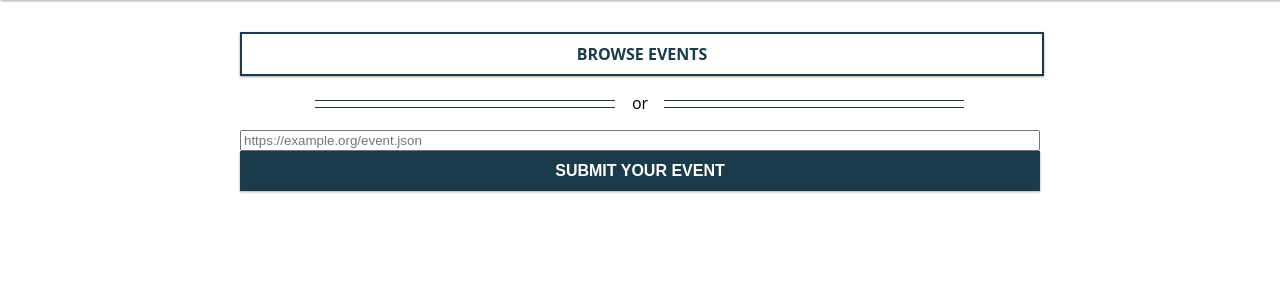
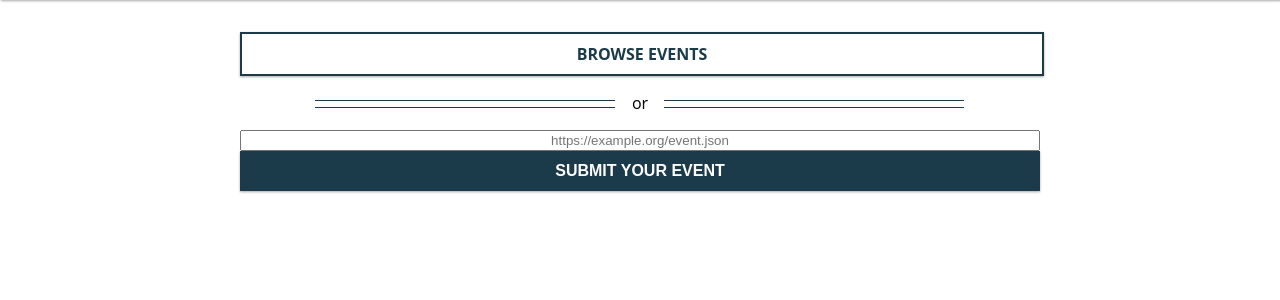
Before and after one commit to pretalx/when.events, a Django app: page / in a window 1280 px wide. Shown: the part 62-362 px from the top of the page. Run offline with Django 3.2, Linux system fonts and the light colour scheme; style sheets or scripts are compiled from the project's sources; parts of the project's set-up code (start-up, migrations or seed data) failed here and were passed over; some libraries are stand-ins or nearby versions.

Commit message:
Center placeholder text on start page

```diff
--- a/src/when/static/scss/main.scss
+++ b/src/when/static/scss/main.scss
@@ -88,6 +88,9 @@ button, .btn {
   display: flex;
   flex-direction: column;
   flex-grow: 1;
+  input {
+    text-align: center
+  }
   .or-separator {
     margin: 16px auto;
     &:before, &:after {
```
